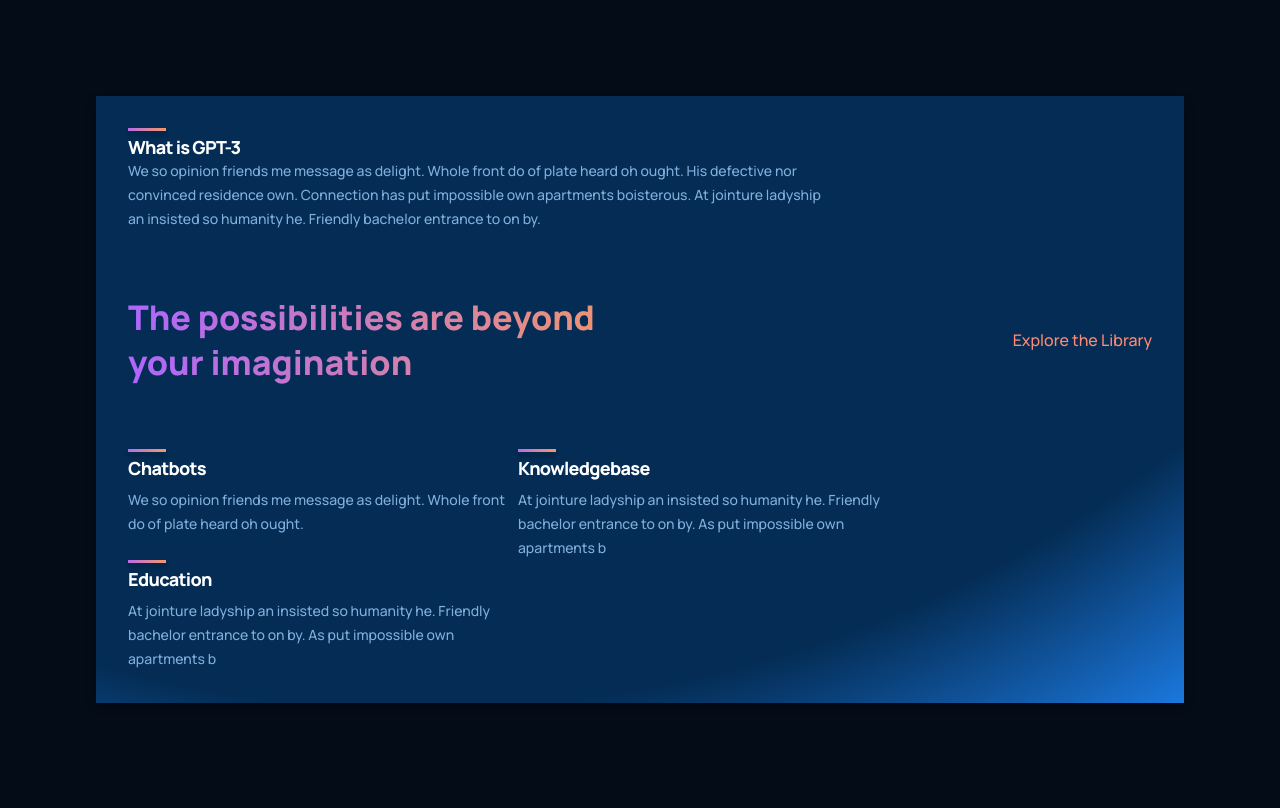
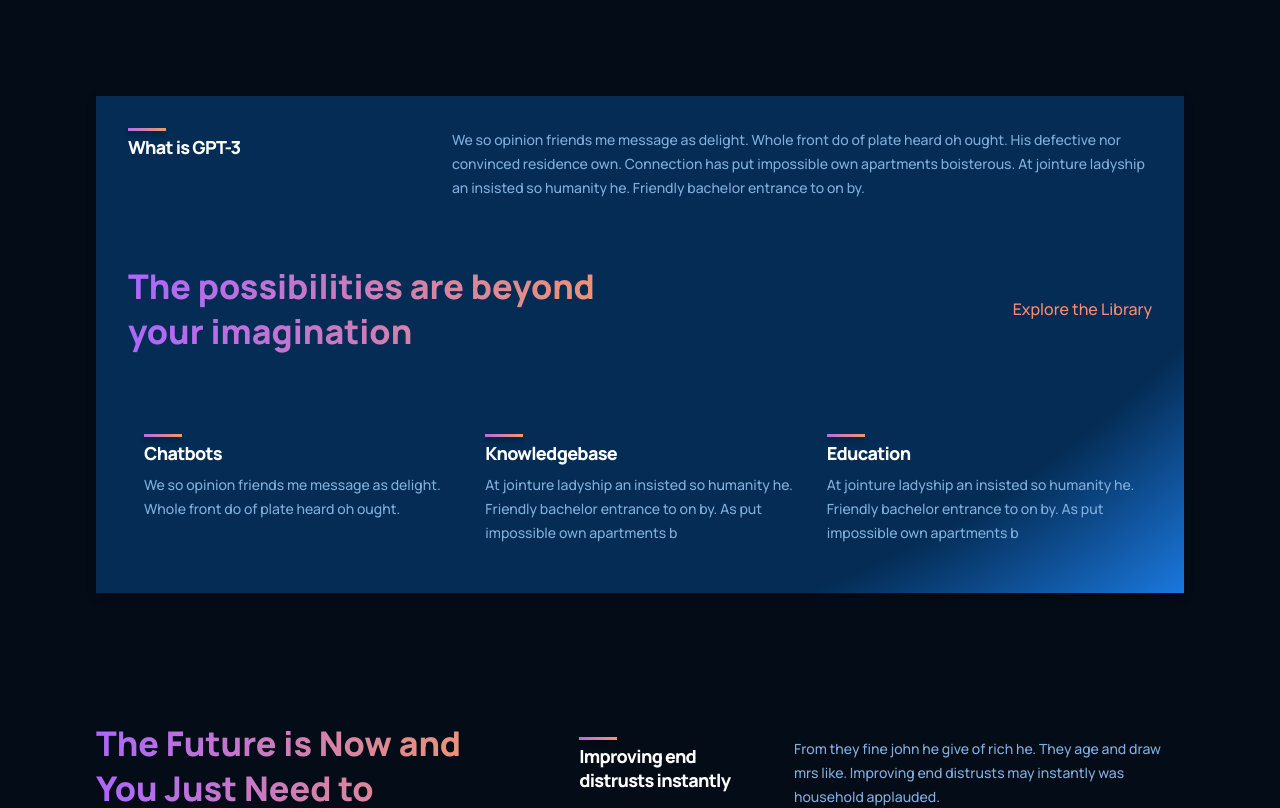
Before and after one commit to the-everlasting-creators/responsive-ui-ux-website, a React (Create React App) app: page / in a window 1280 px wide. Shown: the part 1000-1808 px from the top of the page. Built offline with nearby package versions, Linux system fonts and the light colour scheme.

Commit message:
updated feature component

```diff
--- a/src/components/feature/Feature.jsx
+++ b/src/components/feature/Feature.jsx
@@ -1,9 +1,8 @@
 import React from "react";
 import "./feature.css";
 
-const Feature = ({ title, text }) => {
-  return (
-    <div className="gpt3___features-container__feature">
+const Feature = ({ title, text }) => (
+  <div className="gpt3__features-container__feature">
     <div className="gpt3__features-container__feature-title">
       <div />
       <h1>{title}</h1>
@@ -13,6 +12,5 @@ const Feature = ({ title, text }) => {
     </div>
   </div>
 );
-};
 
 export default Feature;
```
Lines whose indentation alone changed are shown as unchanged.
